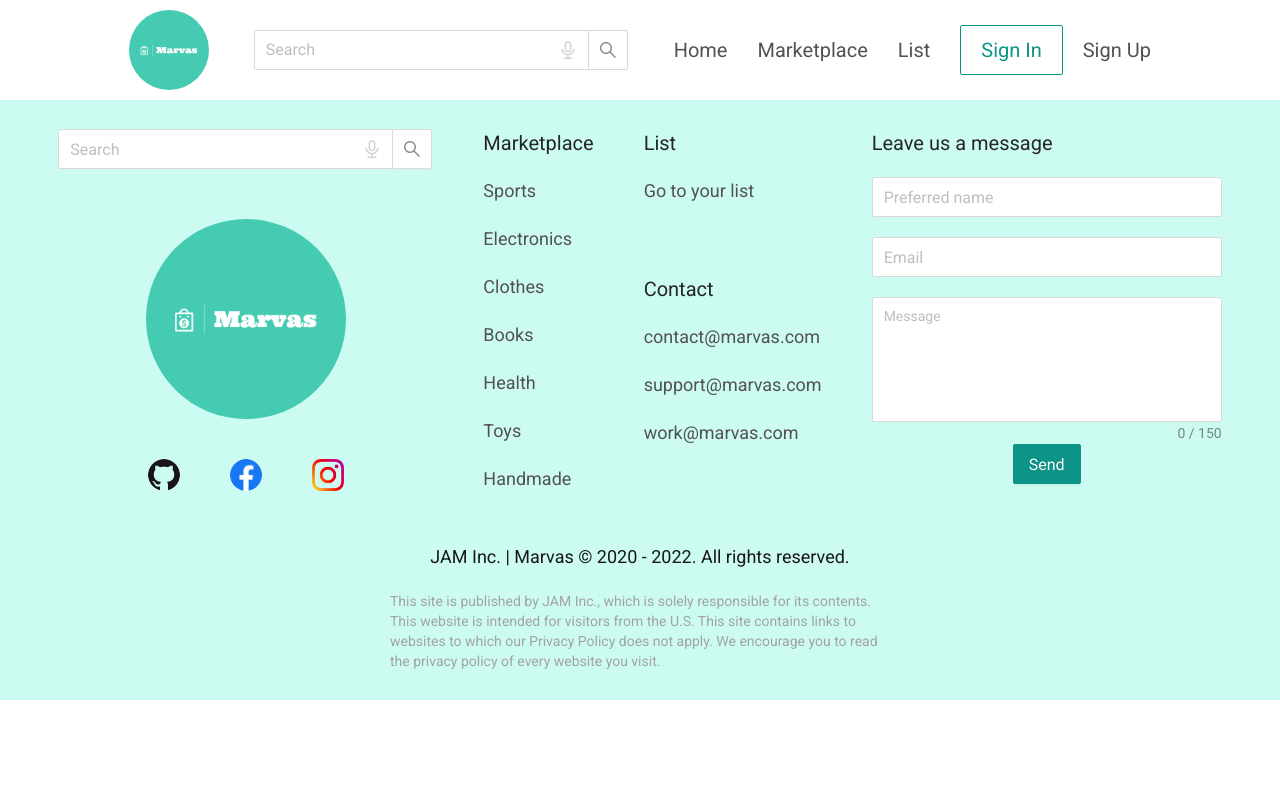
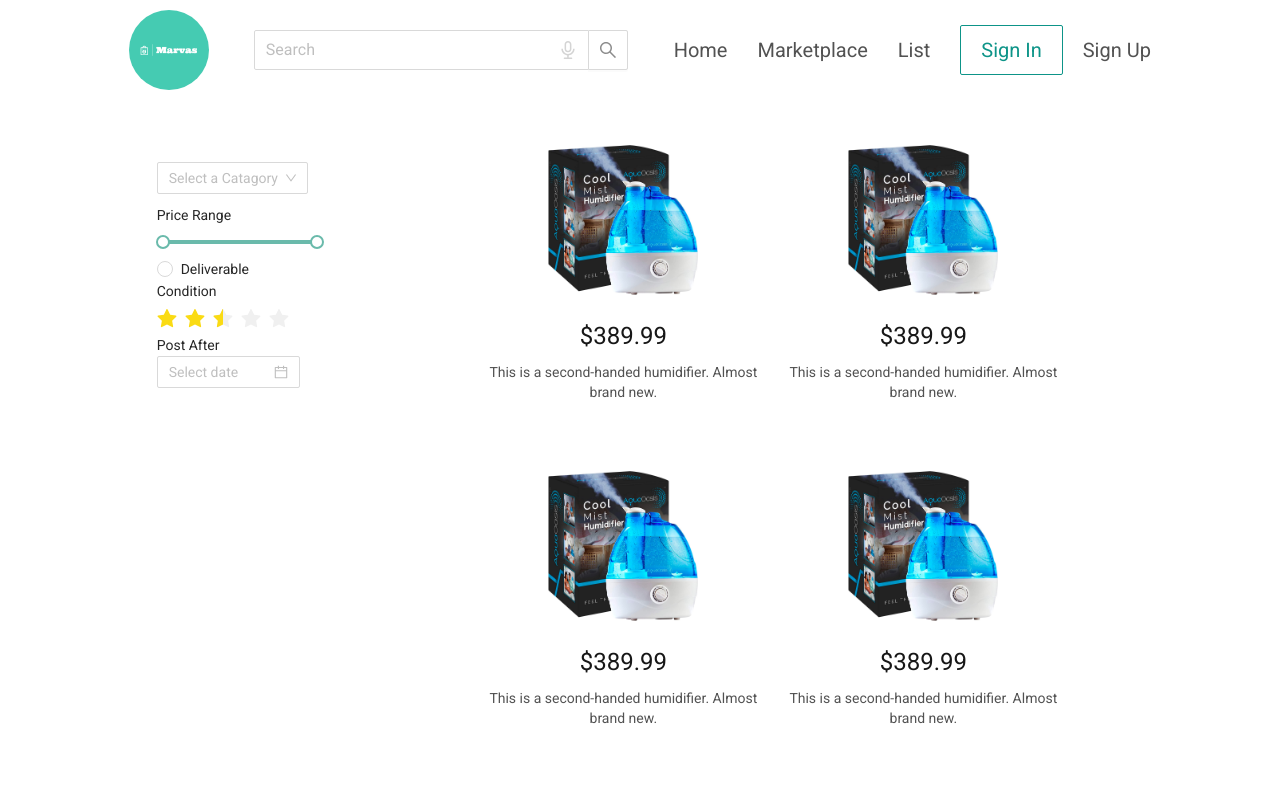
Before and after one commit to NataRich/Marvas, a React (Create React App) app in the folder client/: page /marketplace in a window 1280 px wide. Shown: the top 795 px of the page. Built offline with nearby package versions, Linux system fonts and the light colour scheme.

Commit message:
marketplace added

```diff
--- a/client/src/App.js
+++ b/client/src/App.js
@@ -6,6 +6,7 @@
 import Header from './common/header/Header'
 import Footer from './common/footer/Footer';
 import Product from './common/product/Product';
+import Marketplace from './pages/marketplace/Marketplace';
 import './App.less';
 
 function App() {
@@ -18,7 +19,8 @@
           <Route path="/product/:id" element={<Product />} />
           <Route path="/signin" element={<Signin />} />
           <Route path="/signup" element={<Signup />} />
-          {/* <Route path="/marketplace" element={<Marketplace />} />
+          <Route path="/marketplace" element={<Marketplace />} />
+          {/*
           <Route path="/item/:id" element={<ProductPage />} />
           <Route path="/list" element={<ListPage />}
           <Route path="/profile" element={<Profile />} /> */}
--- /dev/null
+++ b/client/src/pages/marketplace/Filter.jsx
@@ -0,0 +1,46 @@
+import { Select,Slider,Radio,Rate,DatePicker, Space } from 'antd';
+
+const { Option } = Select;
+function onChange(date, dateString) {
+    console.log(date, dateString);
+  }
+function selectVal(value) {
+  console.log(`selected ${value}`);
+}
+
+function onSearch(val) {
+  console.log('search:', val);
+}
+
+export default function Filter(){
+    return (
+    <div className='mt-[300px] m-[50px]'>
+        <div><Select
+        showSearch
+        placeholder="Select a Catagory"
+        optionFilterProp="Catagory"
+        selectVal={selectVal}
+        onSearch={onSearch}
+        filterOption={(input, option) =>
+        option.children.toLowerCase().indexOf(input.toLowerCase()) >= 0
+        }
+    >
+        <Option value="Electronics">Electronics</Option>
+        <Option value="Sports">Sports</Option>
+        <Option value="Books">Books</Option>
+        <Option value="Health">Health</Option>
+        <Option value="Toys">Toys</Option>
+        <Option value="Handmade">Handmade</Option>
+        </Select></div>
+        <div className='mt-[10px] text-xxl font-sans'>
+        <div>Price Range<Slider range={{ draggableTrack: true }} defaultValue={[0, 100]} /></div>
+        <Radio>Deliverable</Radio>
+        <div className='mr-[20px]'>Condition<Rate allowHalf defaultValue={2.5} /></div>
+        <div className='mr-[20px]'>Post After<Space direction="vertical">
+        <DatePicker onChange={onChange} />
+        </Space></div>
+        </div>
+
+    </div>);
+
+};
--- /dev/null
+++ b/client/src/pages/marketplace/Marketplace.jsx
@@ -0,0 +1,47 @@
+import { Pagination } from "antd";
+import { useEffect, useState } from "react";
+
+import Filter from "./Filter";
+import { ProductCard } from "../../common/product/cards";
+import { products_ov, subdivisions } from "../../common/dummy/dummy";
+export default function Marketplace(){
+    const [cat, setCat] = useState("");
+    const [subs, setSubs] = useState([]);
+    const [selectedSub, setSelectedSub] = useState("")
+    const [products, setProducts] = useState([]);
+    const [current, setCurrent] = useState(1);
+
+    useEffect(() => {
+        // use api here
+        setCat("Electronics")
+        setSubs(subdivisions)
+        setSelectedSub(subdivisions[0]);
+        setProducts(products_ov);
+    }, [])
+
+    return (
+        <div className="w-full h-full flex flex-col justify-center items-center font-sans">
+            <div className="w-10/12 h-full flex items-start justify-center">
+            <div className="w-3/12 h-[100px] flex items-center justify-center">
+                <Filter />
+            </div>
+            <div className="w-9/12 flex flex-wrap justify-center items-center mt-[30px]">
+                {
+                    products.map((p, key) => {
+                        return (
+                            <div className="flex justify-center items-center basis-1/3" key={key}>
+                                <ProductCard {...p} />
+                            </div>
+                        )
+                    })
+                }
+            </div>
+            </div>
+
+
+            <div className="w-9/12 h-full flex justify-center items-end mb-9">
+                <Pagination defaultCurrent={1} total={50} current={current} onChange={(page, _) => setCurrent(page)} />
+            </div>
+        </div>
+    )
+}
```
